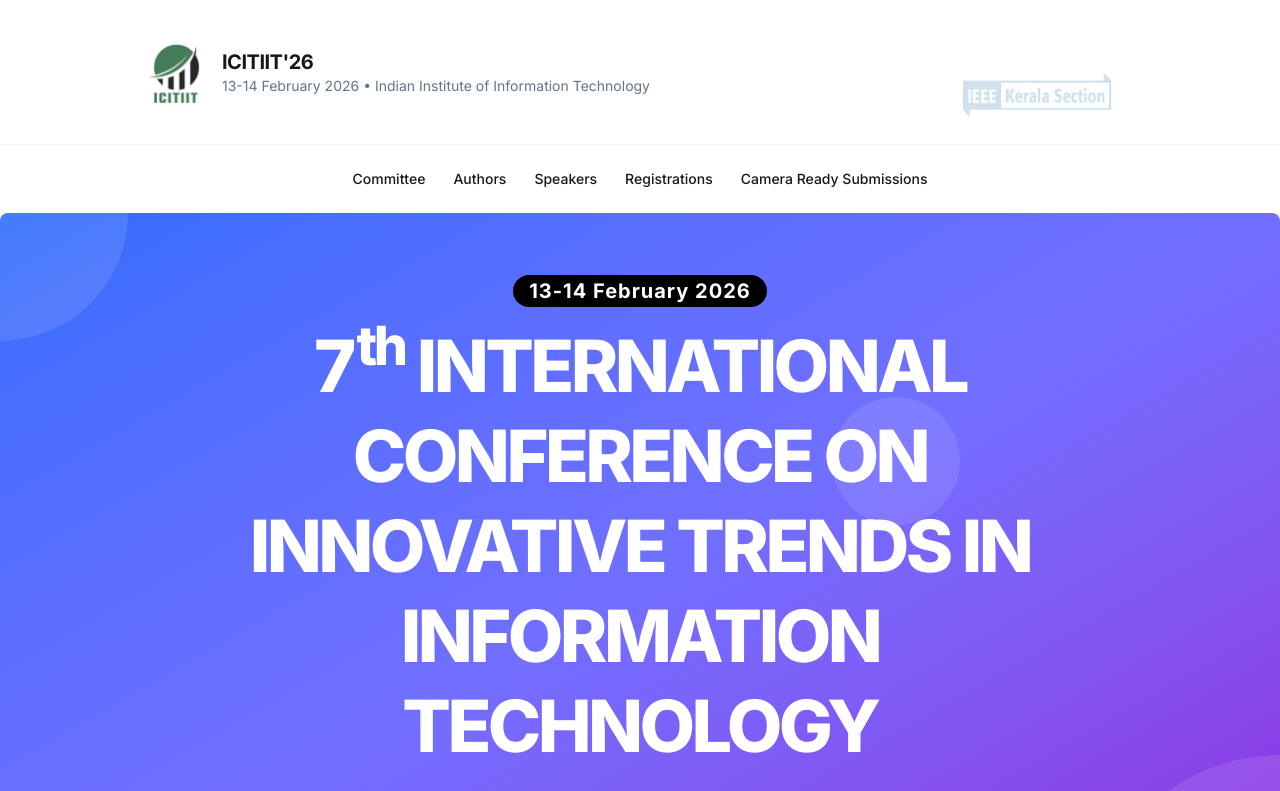
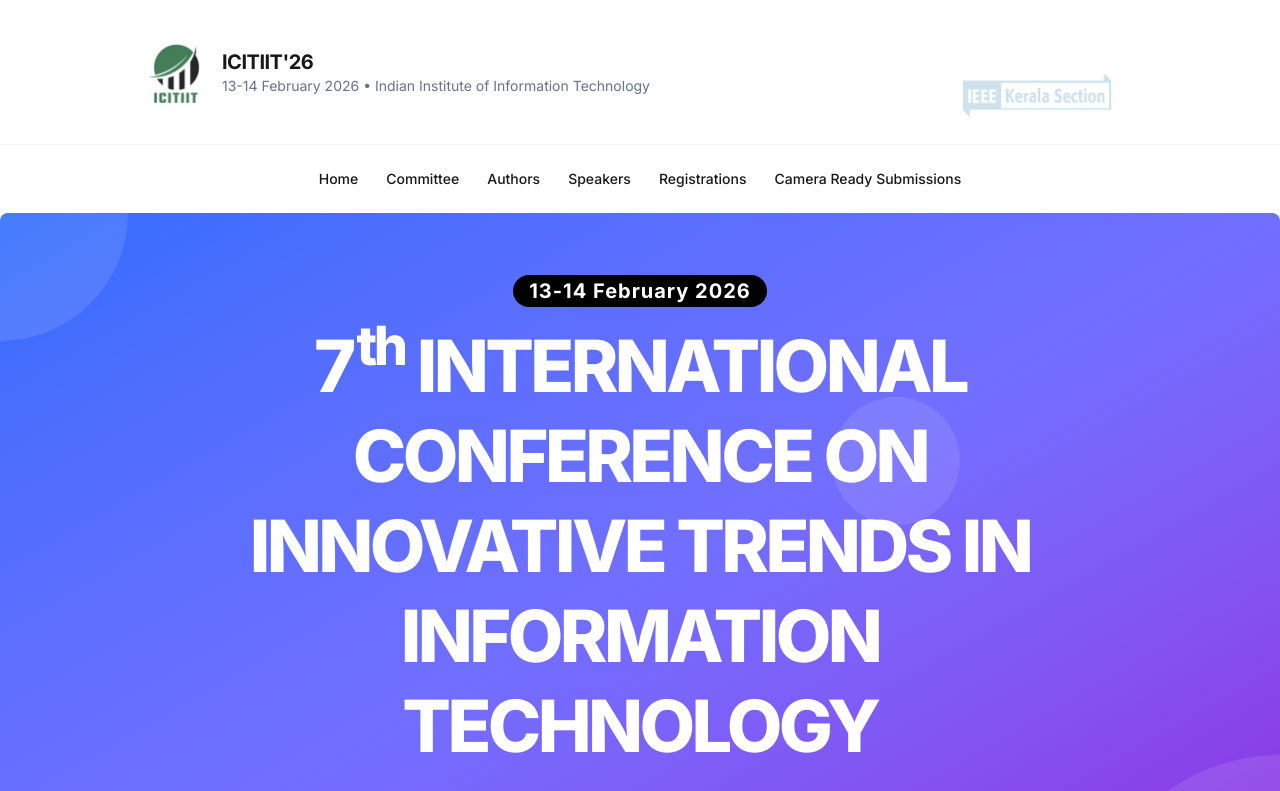
Before and after one commit to U-Shashank/conference-website, a Next.js app: page / in a window 1280 px wide. Shown: the top 791 px of the page. Built offline with nearby package versions, Linux system fonts and the light colour scheme.

Commit message:
changes 05/06/25

```diff
--- a/src/components/Navbar.tsx
+++ b/src/components/Navbar.tsx
@@ -14,6 +14,10 @@ export default function Navbar() {
   const scrollThreshold = 80; // Adjust this value to control when the navbar changes
 
   const links = [
+    {
+      href: "/",
+      label: "Home",
+    },
     {
       href: "/committee",
       label: "Committee",
@@ -150,7 +154,7 @@ export default function Navbar() {
             className={`md:hidden ${isScrolled ? "ml-auto" : "absolute right-4"}`}
           >
             <button
-              className="p-2 rounded-full transition-all duration-200 hover:bg-secondary/10 hover:text-secondary"
+              className="p-2 rounded-full transition-all duration-200 cursor-pointer"
               onClick={toggleMenu}
               aria-label={isOpen ? "Close menu" : "Open menu"}
               aria-expanded={isOpen}
@@ -175,7 +179,7 @@ export default function Navbar() {
               animate={{ opacity: 1 }}
               exit={{ opacity: 0 }}
               transition={{ duration: 0.2 }}
-              className="fixed inset-0 bg-black/50 z-40 md:hidden"
+              className="fixed inset-0 bg-black/50 z-40 md:hidden "
               onClick={toggleMenu}
             />
 
@@ -209,7 +213,7 @@ export default function Navbar() {
                   </Link>
                   <button
                     onClick={toggleMenu}
-                    className="p-2 rounded-full hover:bg-secondary/10 text-foreground hover:text-secondary transition-colors"
+                    className="p-2 rounded-full text-foreground hover:text-secondary transition-colors cursor-pointer"
                     aria-label="Close menu"
                   >
                     <svg
```
